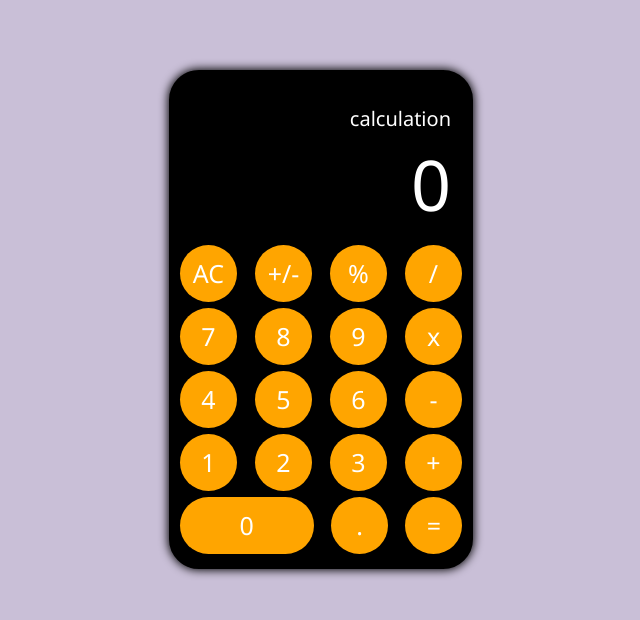
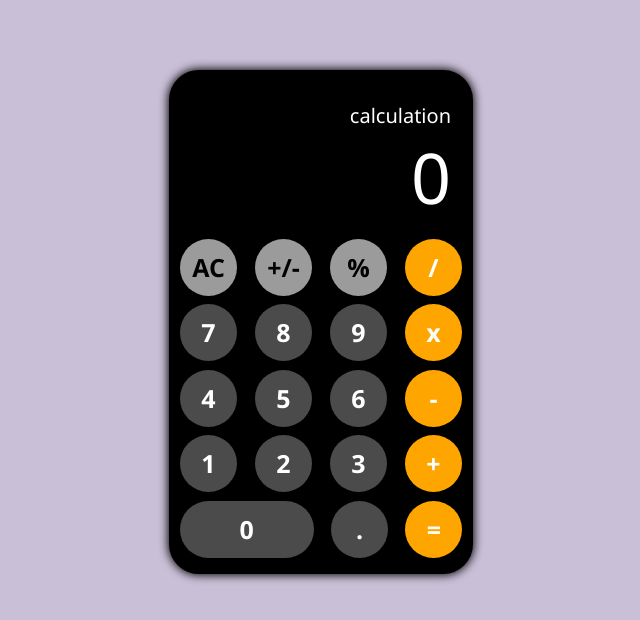
Before and after one commit to andriishramov/Calculator, a plain HTML site: page index.html in a window 1280 px wide. Shown: the whole page, without its empty margins (319-959 px from the left). Drawn offline with Linux system fonts and the light colour scheme.

Commit message:
completed css and html

```diff
--- a/index.html
+++ b/index.html
@@ -14,7 +14,7 @@
     </table>
     <div id="buttons-container">
         <div id="reset" class="buttons">AC</div>
-        <div id="change sign" class="buttons"> +/-</div>
+        <div id="change-sign" class="buttons"> +/-</div>
         <div id="percent" class="buttons"> %</div>
         <div id="divide" class="buttons"> /</div>
         <div id="seven" class="buttons"> 7</div>
--- a/main.css
+++ b/main.css
@@ -13,12 +13,11 @@ body {
     border: 2px solid black;
     border-radius: 30px;
     max-width: 300px;
-    max-height: 500px;
+    height: 500px;
     margin: 70px auto;
-    justify-content: center;
-    align-self: baseline;
     box-shadow: 0px 0px 10px 1px black;
 }
+
 #output-result {
     display: flex;
     height: 100px;
@@ -58,8 +57,54 @@ body {
     padding: 2px;
     margin: 3px;
     text-align: center;
-    line-height: 53px
+    line-height: 53px;
+    font-weight: bold;
 }
 #zero {
     width: 130px;
 }
+#reset {
+    color: black;
+    background-color: #9b9b9b;
+}
+#change-sign {
+    color: black;
+    background-color: #9b9b9b;
+}
+#percent {
+    color: black;
+    background-color: #9b9b9b;
+}
+#one {
+    background-color: #4b4b4b;
+}
+#two {
+    background-color: #4b4b4b;
+}
+#three {
+    background-color: #4b4b4b;
+}
+#four {
+    background-color: #4b4b4b;
+}
+#five {
+    background-color: #4b4b4b;
+}
+#six {
+    background-color: #4b4b4b;
+}
+#seven {
+    background-color: #4b4b4b;
+}
+#eight {
+    background-color: #4b4b4b;
+}
+#nine {
+    background-color: #4b4b4b;
+}
+#zero {
+    background-color: #4b4b4b;
+}
+#point {
+    background-color: #4b4b4b;
+}
```
